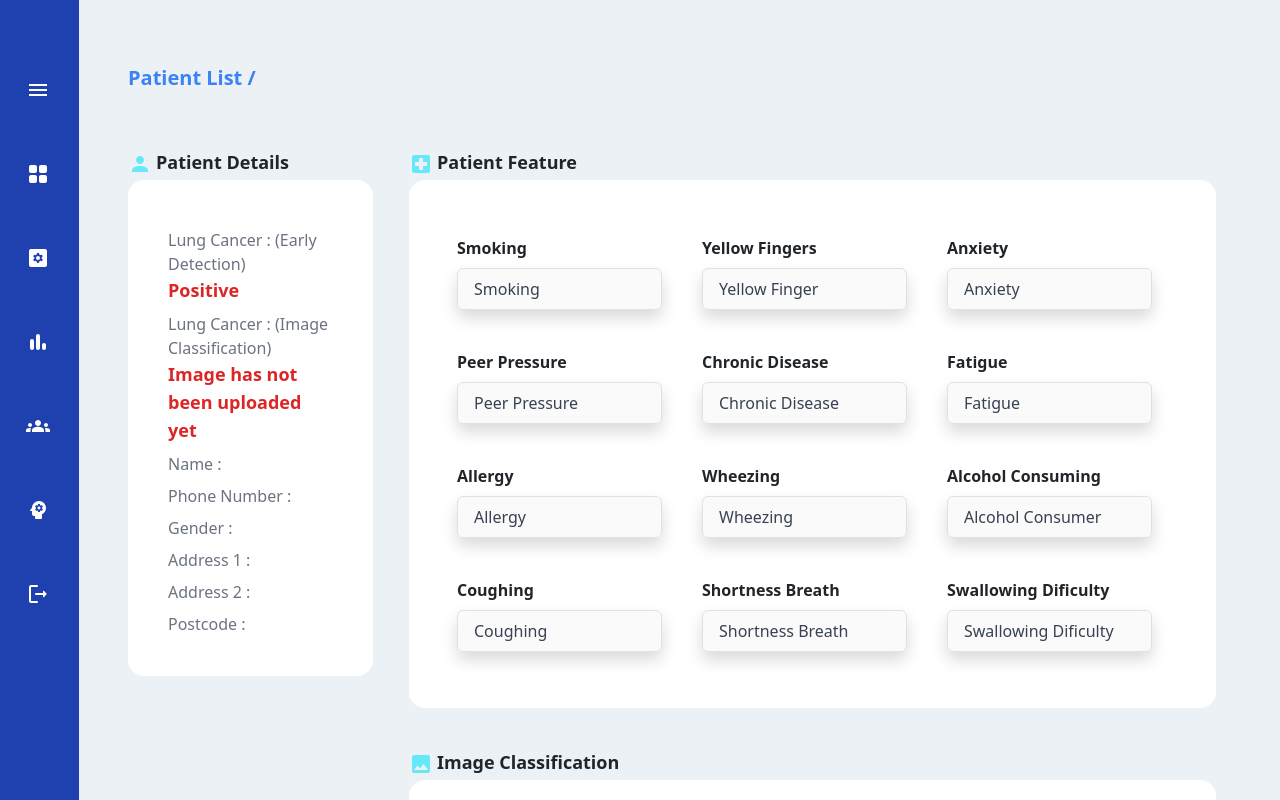
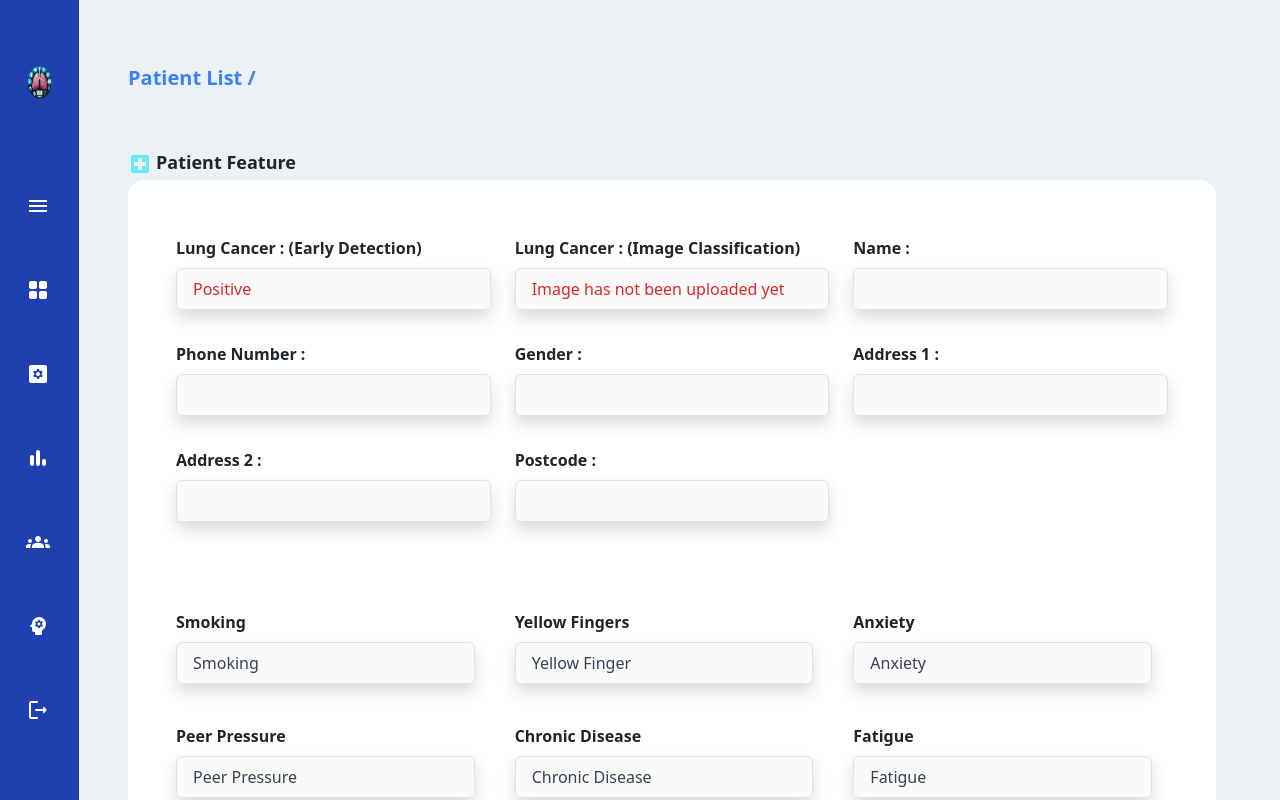
Before and after one commit to muhdfauzan09/front-end-lung-cancer, a React (Vite) app: page /view/patient/1 in a window 1280 px wide. Shown: the top 800 px of the page. Built offline with nearby package versions, Linux system fonts and the light colour scheme; no server answers.

Commit message:
udate code

```diff
--- a/components/ModalComponent2.jsx
+++ b/components/ModalComponent2.jsx
@@ -10,13 +10,13 @@ const ModalComponent2 = ({ showModal, message, cancel, route }) => {
         </Modal.Body>
         <Modal.Footer>
           <div
-            className="px-14 py-3 font-bold bg-blue-700 hover:bg-blue-600 text-white rounded-lg cursor-pointer"
+            className="px-14 py-3 bg-slate-200 hover:bg-blue-400 text-blue-500 hover:text-white font-bold rounded-md"
             onClick={() => route()}
           >
             Yes
           </div>
           <div
-            className="px-14 py-3 font-bold bg-red-500 hover:bg-red-300 text-white rounded-lg cursor-pointer"
+            className="px-14 py-3 bg-red-400 hover:bg-red-300 text-white hover:text-white font-bold rounded-md"
             onClick={() => cancel()}
           >
             No
--- a/layouts/UserSideBar.jsx
+++ b/layouts/UserSideBar.jsx
@@ -7,6 +7,7 @@ import { Sidebar, Menu, MenuItem } from "react-pro-sidebar";
 // Icons
 import MenuIcon from "@mui/icons-material/Menu";
 import GroupsIcon from "@mui/icons-material/Groups";
+import lung_cancer from "../src/assets/lung_cancer_logo.png";
 import ArrowBackIcon from "@mui/icons-material/ArrowBack";
 import ModalComponent2 from "../components/ModalComponent2";
 import LogoutRounded from "@mui/icons-material/LogoutRounded";
@@ -19,14 +20,14 @@ const UserSideBar = () => {
   const navigate = useNavigate();
   const [show, setShow] = useState(false);
   const [collapsed, setCollapsed] = useState(true);
-  const [cookies, setCookie, removeCookie] = useCookies();
+  const [cookies, setCookie, removeCookie] = useCookies(["userToken"]);
 
   const handleToggleCollapse = () => {
     setCollapsed(!collapsed);
   };
 
   return (
-    <div>
+    <>
       <ModalComponent2
         showModal={show}
         message="Are you sure you want to logout?"
@@ -44,81 +45,76 @@ const UserSideBar = () => {
       <Sidebar
         collapsed={collapsed}
         backgroundColor="#1f40af"
-        width="380px"
-        style={{ position: "fixed", top: "0", bottom: "0" }}
+        width="350px"
+        style={{
+          position: "fixed",
+          top: "0",
+          bottom: "0",
+        }}
       >
         <Menu
-          className={collapsed ? "py-2 mt-10" : "px-4 py-2 mt-10"}
+          className={collapsed ? "mt-10" : "px-4 py-6 mt-10"}
           menuItemStyles={{
             button: ({ level, active, disabled }) => {
-              // only apply styles on first level elements of the tree
               if (level === 0)
                 return {
+                  fontWeight: "bold",
+                  fontSize: "larger",
+                  color: active ? "#1f40af" : "#ffffff",
                   paddingBlock: active ? "20px" : "42px",
-                  color: active ? "#ffffff" : "#ffffff",
-                  backgroundColor: active ? "#ffffff" : "1f40af",
-                  fontWeight: "bolder",
-                  fontSize: "larger",
                   "&:hover": {
+                    color: "black !important",
+                    fontWeight: "bolder !important",
                     backgroundColor: "white !important",
-                    color: "black !important",
-                    borderRadius: collapsed ? "0" : "10px !important",
-                    fontWeight: "bolder !important",
+                    borderRadius: active ? "15px" : "10px !important",
                   },
                 };
             },
           }}
         >
           {collapsed ? (
-            <MenuItem
-              icon={<MenuIcon />}
-              onClick={handleToggleCollapse}
-            ></MenuItem>
+            <MenuItem>
+              <div>
+                <img src={lung_cancer} style={{ height: "33px" }} />
+              </div>
+            </MenuItem>
           ) : (
-            <MenuItem suffix={<ArrowBackIcon />} onClick={handleToggleCollapse}>
-              <div
-                style={{
-                  padding: "10px",
-                  textTransform: "uppercase",
-                  fontWeight: "bold",
-                  fontSize: 20,
-                  letterSpacing: "1px",
-                }}
-              >
-                Pnuemocast.
+            <MenuItem>
+              <div className="flex">
+                <img src={lung_cancer} style={{ height: "40px" }} />
+                <div className="mt-1">Pneumocast.</div>
               </div>
             </MenuItem>
           )}
-
+          <MenuItem
+            icon={<MenuIcon />}
+            onClick={handleToggleCollapse}
+            className="mt-10"
+          />
           <MenuItem icon={<GridViewRounded />} component={<Link to="/" />}>
             Dashboard
           </MenuItem>
-
           <MenuItem
             icon={<SettingsApplicationsRounded />}
             component={<Link to="/setting" />}
           >
             Setting
           </MenuItem>
-
           <MenuItem
             icon={<BarChartRounded />}
             component={<Link to="/visualisation" />}
           >
             Data Visualisation
           </MenuItem>
-
           <MenuItem icon={<GroupsIcon />} component={<Link to="/patient" />}>
             Patient
           </MenuItem>
-
           <MenuItem
             icon={<PsychologyOutlinedIcon />}
             component={<Link to="/prediction" />}
           >
             Prediction
           </MenuItem>
-
           <MenuItem
             icon={<LogoutRounded />}
             onClick={() => {
@@ -127,10 +123,14 @@ const UserSideBar = () => {
           >
             Logout
           </MenuItem>
+
+          <MenuItem>
+            <div className="text-slate-400"></div>
+          </MenuItem>
         </Menu>
       </Sidebar>
       <Outlet />
-    </div>
+    </>
   );
 };
 
--- a/pages/User/UserPrediction.jsx
+++ b/pages/User/UserPrediction.jsx
@@ -374,10 +374,10 @@ const UserPrediction = () => {
                     </button>
                   ) : (
                     <button
-                      className="bg-blue-800 hover:bg-blue-600 text-center px-14 py-3 font-bold text-white rounded-lg text-xl"
+                      className="px-14 py-3 bg-slate-200 hover:bg-blue-400 text-blue-500 hover:text-white font-bold rounded-md"
                       type="submit"
                     >
-                      Predictions
+                      Predict
                     </button>
                   )}
                 </div>
--- a/pages/User/UserViewPatient.jsx
+++ b/pages/User/UserViewPatient.jsx
@@ -78,102 +78,119 @@ const UserViewPatient = () => {
           </div>
 
           <div className="grid md:grid-cols-4 sm:grid-cols-1 gap-9">
-            <div className="md:col-span-1 sm:col-span-1 grid grid-rows-2 gap-9">
-              <div className="row-span-2">
-                <div className="font-bold mb-1 text-lg">
-                  <PersonIcon className="text-cyan-300 mr-1" />
-                  Patient Details
-                </div>
-                <div className="p-10 bg-white rounded-2xl">
-                  <div className="mt-2">
-                    <p className="text-md text-gray-500">
-                      Lung Cancer : (Early Detection)
-                    </p>
-                    <p
-                      className={
-                        patient.lung_cancer == 0
-                          ? "text-lg font-bold text-green-600"
-                          : "text-lg font-bold text-red-600"
-                      }
-                    >
-                      {patient.lung_cancer == 0 ? "Negative" : "Positive"}
-                    </p>
-                  </div>
-
-                  <div className="mt-2">
-                    <p className="text-md text-gray-500">
-                      Lung Cancer : (Image Classification)
-                    </p>
-                    <p
-                      className={
-                        patient.image_class == "Negative"
-                          ? "text-lg font-bold text-green-600"
-                          : "text-lg font-bold text-red-600"
-                      }
-                    >
-                      {patient.image_class
-                        ? patient.image_class
-                        : "Image has not been uploaded yet"}
-                    </p>
-                  </div>
-
-                  <div className="mt-2">
-                    <p className="text-md text-gray-500">Name :</p>
-                    <p className="text-lg font-bold">{patient.patient_name}</p>
-                  </div>
-
-                  <div className="mt-2">
-                    <p className="text-md text-gray-500">Phone Number :</p>
-                    <p className="text-lg font-bold">
-                      {patient.patient_phone_number}
-                    </p>
-                  </div>
-
-                  <div className="mt-2">
-                    <p className="text-md text-gray-500">Gender :</p>
-                    <p className="text-lg font-bold">
-                      {patient.patient_gender}
-                    </p>
-                  </div>
-
-                  <div className="mt-2">
-                    <p className="text-md text-gray-500">Address 1 :</p>
-                    <p className="text-lg font-bold">
-                      {patient.patient_address1}
-                    </p>
-                  </div>
-
-                  <div className="mt-2">
-                    <p className="text-md text-gray-500">Address 2 :</p>
-                    <p className="text-lg font-bold">
-                      {patient.patient_address2}
-                    </p>
-                  </div>
-
-                  <div className="mt-2">
-                    <p className="text-md text-gray-500">Postcode :</p>
-                    <p className="text-lg font-bold">
-                      {patient.patient_postcode}
-                    </p>
-                  </div>
-                </div>
-              </div>
-            </div>
-
-            <div className="md:col-span-3 sm:col-span-1">
+            <div className="md:col-span-4 sm:col-span-1">
               {/* Feature */}
               <div>
                 <div className="font-bold mb-1 text-lg">
                   <LocalHospitalIcon className="text-cyan-300 mr-1" />
                   Patient Feature
                 </div>
+                <div className="bg-white p-12 rounded-2xl">
+                  <div className="grid md:grid-cols-3 sm:grid-cols-2 gap-6 mb-20">
+                    <div className="mt-2">
+                      <p className="font-bold mb-2">
+                        Lung Cancer : (Early Detection)
+                      </p>
+                      <input
+                        className={
+                          patient.lung_cancer == 0
+                            ? "shadow appearance-none border rounded w-full py-2 px-3  focus:outline-blue-800 focus:shadow-outline text-green-600"
+                            : "shadow appearance-none border rounded w-full py-2 px-3  focus:outline-blue-800 focus:shadow-outline text-red-600"
+                        }
+                        type="text"
+                        disabled
+                        value={
+                          patient.lung_cancer == 0 ? "Negative" : "Positive"
+                        }
+                      />
+                    </div>
 
-                <div className="bg-white p-12 rounded-2xl">
+                    <div className="mt-2">
+                      <p className="font-bold mb-2">
+                        Lung Cancer : (Image Classification)
+                      </p>
+                      <input
+                        className={
+                          patient.image_class == "Negative"
+                            ? "shadow appearance-none border rounded w-full py-2 px-3  focus:outline-blue-800 focus:shadow-outline text-green-600"
+                            : "shadow appearance-none border rounded w-full py-2 px-3  focus:outline-blue-800 focus:shadow-outline text-red-600"
+                        }
+                        type="text"
+                        disabled
+                        value={
+                          patient.image_class
+                            ? patient.image_class
+                            : "Image has not been uploaded yet"
+                        }
+                      />
+                    </div>
+
+                    <div className="mt-2">
+                      <p className="font-bold mb-2">Name :</p>
+                      <input
+                        className="shadow appearance-none border rounded w-full py-2 px-3 text-gray-700 focus:outline-blue-800 focus:shadow-outline"
+                        type="text"
+                        disabled
+                        value={patient.patient_name}
+                      />
+                    </div>
+
+                    <div className="mt-2">
+                      <p className="font-bold mb-2">Phone Number :</p>
+                      <input
+                        className="shadow appearance-none border rounded w-full py-2 px-3 text-gray-700 focus:outline-blue-800 focus:shadow-outline"
+                        type="text"
+                        disabled
+                        value={patient.patient_phone_number}
+                      />
+                    </div>
+
+                    <div className="mt-2">
+                      <p className="font-bold mb-2">Gender :</p>
+                      <input
+                        className="shadow appearance-none border rounded w-full py-2 px-3 text-gray-700 focus:outline-blue-800 focus:shadow-outline"
+                        type="text"
+                        disabled
+                        value={patient.patient_gender}
+                      />
+                    </div>
+
+                    <div className="mt-2">
+                      <p className="font-bold mb-2">Address 1 :</p>
+                      <input
+                        className="shadow appearance-none border rounded w-full py-2 px-3 text-gray-700 focus:outline-blue-800 focus:shadow-outline"
+                        type="text"
+                        disabled
+                        value={patient.patient_address1}
+                      />
+                    </div>
+
+                    <div className="mt-2">
+                      <p className="font-bold mb-2">Address 2 :</p>
+                      <input
+                        className="shadow appearance-none border rounded w-full py-2 px-3 text-gray-700 focus:outline-blue-800 focus:shadow-outline"
+                        type="text"
+                        disabled
+                        value={patient.patient_address2}
+                      />
+                    </div>
+
+                    <div className="mt-2">
+                      <p className="font-bold mb-2">Postcode :</p>
+                      <input
+                        className="shadow appearance-none border rounded w-full py-2 px-3 text-gray-700 focus:outline-blue-800 focus:shadow-outline"
+                        type="text"
+                        disabled
+                        value={patient.patient_postcode}
+                      />
+                    </div>
+                  </div>
+
                   <div className="grid md:grid-cols-3 sm:grid-cols-2 gap-6">
                     <div className="col-span-1 py-2 pr-4">
                       <p className="font-bold mb-2">Smoking</p>
                       <input
-                        className="shadow appearance-none border rounded w-full py-2 px-3 text-gray-700  focus:outline-blue-800  focus:shadow-outline"
+                        className="shadow appearance-none border rounded w-full py-2 px-3 text-gray-700 focus:outline-blue-800 focus:shadow-outline"
                         type="text"
                         disabled
                         value={patient.smoking == 1 ? "Non-Smoking" : "Smoking"}
@@ -183,7 +200,7 @@ const UserViewPatient = () => {
                     <div className="col-span-1 py-2 pr-4">
                       <p className="font-bold mb-2">Yellow Fingers</p>
                       <input
-                        className="shadow appearance-none border rounded w-full py-2 px-3 text-gray-700  focus:outline-blue-800  focus:shadow-outline"
+                        className="shadow appearance-none border rounded w-full py-2 px-3 text-gray-700 focus:outline-blue-800 focus:shadow-outline"
                         type="text"
                         disabled
                         value={
@@ -197,7 +214,7 @@ const UserViewPatient = () => {
                     <div className="col-span-1 py-2 pr-4">
                       <p className="font-bold mb-2">Anxiety</p>
                       <input
-                        className="shadow appearance-none border rounded w-full py-2 px-3 text-gray-700  focus:outline-blue-800  focus:shadow-outline"
+                        className="shadow appearance-none border rounded w-full py-2 px-3 text-gray-700 focus:outline-blue-800 focus:shadow-outline"
                         type="text"
                         disabled
                         value={patient.anxiety == 1 ? "No Anxiety" : "Anxiety"}
@@ -207,7 +224,7 @@ const UserViewPatient = () => {
                     <div className="col-span-1 py-2 pr-4">
                       <p className="font-bold mb-2">Peer Pressure</p>
                       <input
-                        className="shadow appearance-none border rounded w-full py-2 px-3 text-gray-700  focus:outline-blue-800  focus:shadow-outline"
+                        className="shadow appearance-none border rounded w-full py-2 px-3 text-gray-700 focus:outline-blue-800 focus:shadow-outline"
                         type="text"
                         disabled
                         value={
@@ -221,7 +238,7 @@ const UserViewPatient = () => {
                     <div className="col-span-1 py-2 pr-4">
                       <p className="font-bold mb-2">Chronic Disease</p>
                       <input
-                        className="shadow appearance-none border rounded w-full py-2 px-3 text-gray-700  focus:outline-blue-800  focus:shadow-outline"
+                        className="shadow appearance-none border rounded w-full py-2 px-3 text-gray-700 focus:outline-blue-800 focus:shadow-outline"
                         type="text"
                         disabled
                         value={
@@ -235,7 +252,7 @@ const UserViewPatient = () => {
                     <div className="col-span-1 py-2 pr-4">
                       <p className="font-bold mb-2">Fatigue</p>
                       <input
-                        className="shadow appearance-none border rounded w-full py-2 px-3 text-gray-700  focus:outline-blue-800  focus:shadow-outline"
+                        className="shadow appearance-none border rounded w-full py-2 px-3 text-gray-700 focus:outline-blue-800 focus:shadow-outline"
                         type="text"
                         disabled
                         value={patient.fatigue == 1 ? "No Fatigue" : "Fatigue"}
@@ -245,7 +262,7 @@ const UserViewPatient = () => {
                     <div className="col-span-1 py-2 pr-4">
                       <p className="font-bold mb-2">Allergy</p>
                       <input
-                        className="shadow appearance-none border rounded w-full py-2 px-3 text-gray-700  focus:outline-blue-800  focus:shadow-outline"
+                        className="shadow appearance-none border rounded w-full py-2 px-3 text-gray-700 focus:outline-blue-800 focus:shadow-outline"
                         type="text"
                         disabled
                         value={patient.allergy == 1 ? "No Allergy" : "Allergy"}
@@ -255,7 +272,7 @@ const UserViewPatient = () => {
                     <div className="col-span-1 py-2 pr-4">
                       <p className="font-bold mb-2">Wheezing</p>
                       <input
-                        className="shadow appearance-none border rounded w-full py-2 px-3 text-gray-700  focus:outline-blue-800  focus:shadow-outline"
+                        className="shadow appearance-none border rounded w-full py-2 px-3 text-gray-700 focus:outline-blue-800 focus:shadow-outline"
                         type="text"
                         disabled
                         value={
@@ -267,7 +284,7 @@ const UserViewPatient = () => {
                     <div className="col-span-1 py-2 pr-4">
                       <p className="font-bold mb-2">Alcohol Consuming</p>
                       <input
-                        className="shadow appearance-none border rounded w-full py-2 px-3 text-gray-700  focus:outline-blue-800  focus:shadow-outline"
+                        className="shadow appearance-none border rounded w-full py-2 px-3 text-gray-700 focus:outline-blue-800 focus:shadow-outline"
                         type="text"
                         disabled
                         value={
@@ -281,7 +298,7 @@ const UserViewPatient = () => {
                     <div className="col-span-1 py-2 pr-4">
                       <p className="font-bold mb-2">Coughing</p>
                       <input
-                        className="shadow appearance-none border rounded w-full py-2 px-3 text-gray-700  focus:outline-blue-800  focus:shadow-outline"
+                        className="shadow appearance-none border rounded w-full py-2 px-3 text-gray-700 focus:outline-blue-800 focus:shadow-outline"
                         type="text"
                         disabled
                         value={
@@ -293,7 +310,7 @@ const UserViewPatient = () => {
                     <div className="col-span-1 py-2 pr-4">
                       <p className="font-bold mb-2">Shortness Breath</p>
                       <input
-                        className="shadow appearance-none border rounded w-full py-2 px-3 text-gray-700  focus:outline-blue-800  focus:shadow-outline"
+                        className="shadow appearance-none border rounded w-full py-2 px-3 text-gray-700 focus:outline-blue-800 focus:shadow-outline"
                         type="text"
                         disabled
                         value={
@@ -305,15 +322,15 @@ const UserViewPatient = () => {
                     </div>
 
                     <div className="col-span-1 py-2 pr-4">
-                      <p className="font-bold mb-2">Swallowing Dificulty</p>
+                      <p className="font-bold mb-2">Swallowing Difficulty</p>
                       <input
-                        className="shadow appearance-none border rounded w-full py-2 px-3 text-gray-700  focus:outline-blue-800  focus:shadow-outline"
+                        className="shadow appearance-none border rounded w-full py-2 px-3 text-gray-700 focus:outline-blue-800 focus:shadow-outline"
                         type="text"
                         disabled
                         value={
                           patient.swallowing_dificulty == 1
-                            ? "No Swallowing Dificulty"
-                            : "Swallowing Dificulty"
+                            ? "No Swallowing Difficulty"
+                            : "Swallowing Difficulty"
                         }
                       />
                     </div>
--- a/src/index.css
+++ b/src/index.css
@@ -4,6 +4,8 @@
 
 body {
   background-color: #ecf1f6;
+  /* background-color: rgb(55, 71, 160); */
+
   overflow-x: hidden;
 }
 
```
